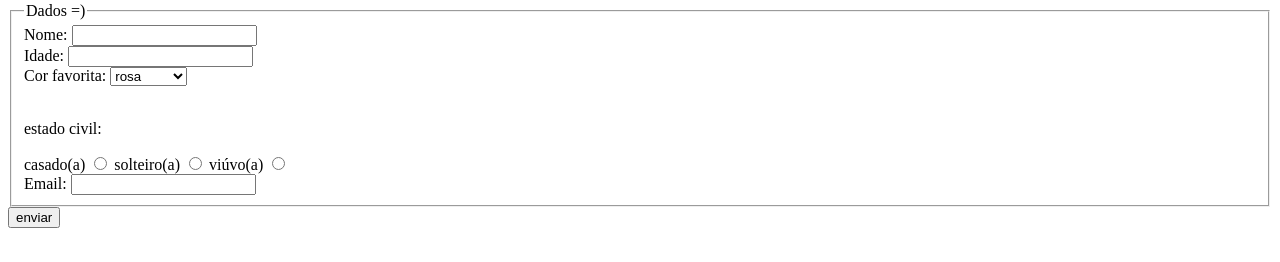
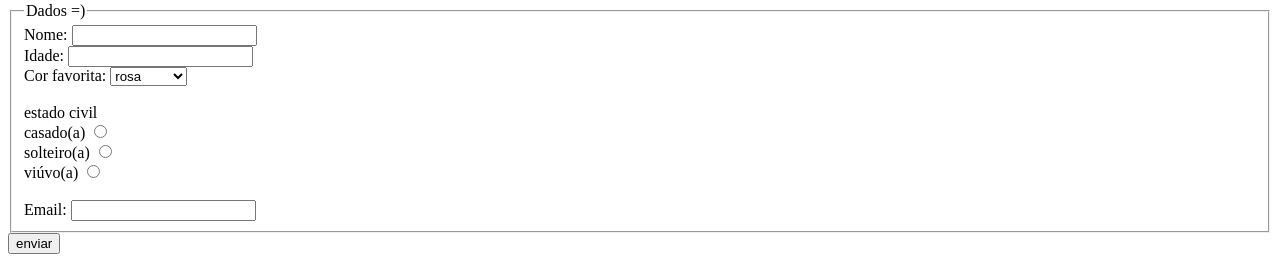
Before and after one commit to liaGregorio/trabalhoFrontEnd, a plain HTML site: page index.html in a window 1280 px wide. Shown: the part 1627-1889 px from the top of the page. Before the commit the page ends 1863 px from the top, so only its background shows below. Drawn offline with Linux system fonts and the light colour scheme.

Commit message:
Update index.html

```diff
--- a/index.html
+++ b/index.html
@@ -185,16 +185,20 @@
         <br>
         <br>
 
-    <p>estado civil:</p>
+    estado civil
+            <br>
 
                 <label for="info3.1">casado(a)</label>
                 <input class="input" type="radio" name="radio" id="info3.1" value="0">
+            <br>
 
                 <label for="info3.2">solteiro(a)</label>
                 <input class="input" type="radio" name="radio" id="info3.2" value="10">
+            <br>
 
                 <label for="info3.3">viúvo(a)</label>
                 <input class="input" type="radio" name="radio" id="info3.3" value="20">
+            <br>
 
 
     <br>
```
